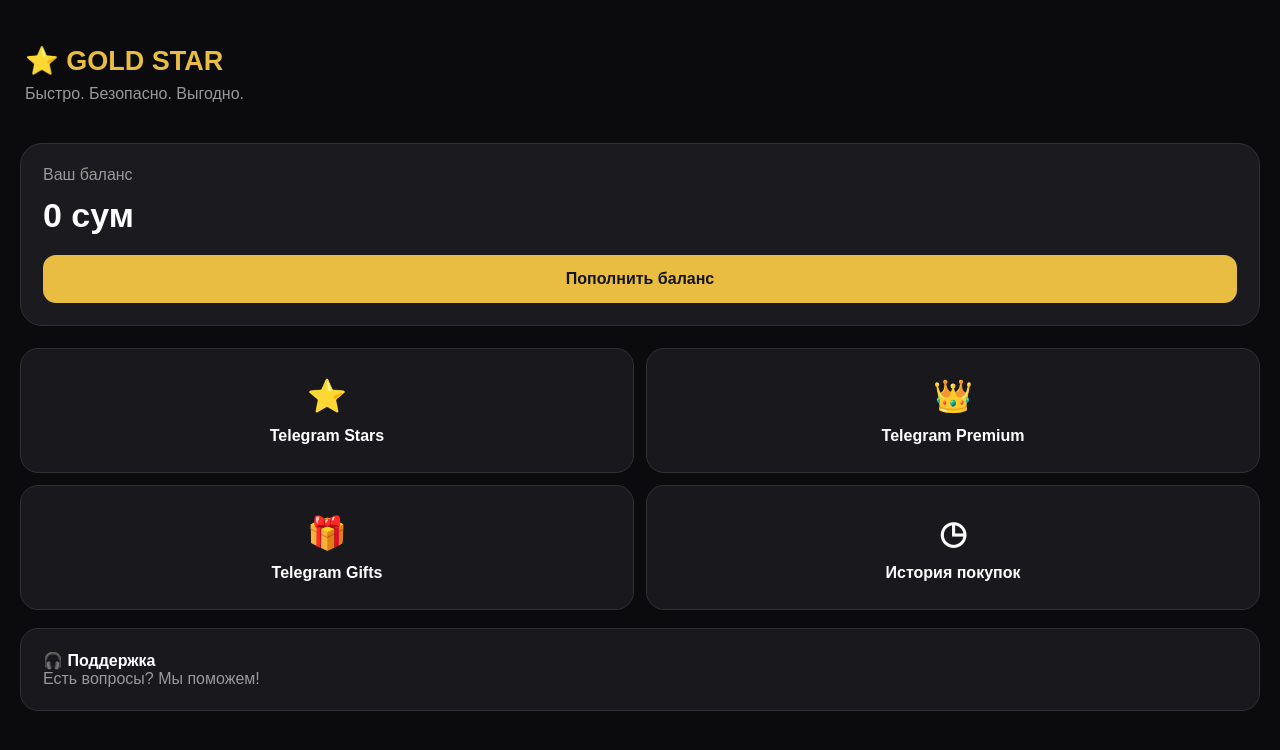
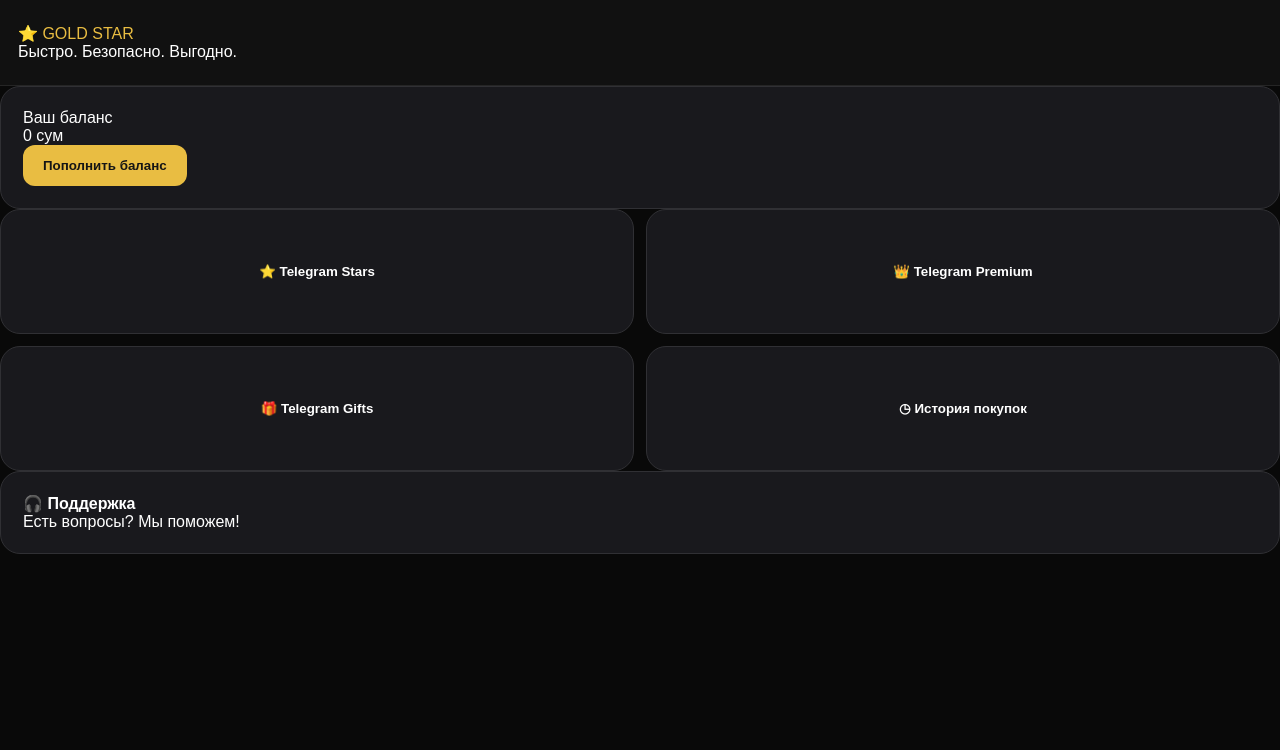
Before and after one commit to bohodirovfirdavs81-hash/gold-star-store, a plain HTML site: page index.html in a window 1280 px wide. Drawn offline with Linux system fonts and the light colour scheme.

Commit message:
Update index.html

```diff
--- a/index.html
+++ b/index.html
@@ -9,92 +9,47 @@
   <style>
 * {
   box-sizing: border-box;
+  margin: 0;
+  padding: 0;
 }
 
 body {
-      margin: 0;
-      padding: 20px;
-      background: #0b0b0d;
+  background: #090909;
   color: #ffffff;
   font-family: Arial, sans-serif;
 }
 
 header {
-      padding: 25px 5px;
+  padding: 24px 18px;
+  background: #111111;
+  border-bottom: 1px solid #252525;
 }
 
-    .logo {
-      color: #e9bd42;
-      font-size: 27px;
-      font-weight: bold;
-    }
-
-    .subtitle {
-      color: #999999;
-      margin-top: 8px;
-    }
-
-    .balance {
-      background: #1b1b1f;
-      border: 1px solid #303034;
-      border-radius: 22px;
-      padding: 22px;
-      margin: 15px 0 22px;
-    }
-
-    .muted {
-      color: #999999;
-    }
-
-    .amount {
-      font-size: 34px;
-      font-weight: bold;
-      margin: 12px 0 20px;
+h1, h2, h3 {
+  color: #ffffff;
 }
 
 button {
+  background: #e6b82e;
+  color: #111111;
+  border: none;
+  border-radius: 12px;
+  padding: 13px 20px;
+  font-weight: bold;
   cursor: pointer;
-      border: 0;
-      border-radius: 13px;
-      padding: 15px;
-      font-size: 16px;
-      font-weight: bold;
 }
 
-    .gold {
-      width: 100%;
-      background: #e9bd42;
-      color: #151515;
+.card {
+  background: #151515;
+  border: 1px solid #292929;
+  border-radius: 16px;
+  padding: 20px;
+  margin: 12px 0;
 }
 
-    .grid {
-      display: grid;
-      grid-template-columns: 1fr 1fr;
-      gap: 12px;
-    }
-
-    .item {
-      background: #19191d;
-      border: 1px solid #303034;
-      border-radius: 18px;
-      padding: 24px 8px;
-      text-align: center;
-      color: white;
-      min-height: 125px;
-    }
-
-    .emoji {
-      display: block;
-      font-size: 32px;
-      margin-bottom: 12px;
-    }
-
-    .support {
-      margin-top: 18px;
-      background: #19191d;
-      border: 1px solid #303034;
-      border-radius: 18px;
-      padding: 22px;
+a {
+  color: #e6b82e;
+  text-decoration: none;
 }
   </style>
 </head>
```
Lines whose indentation alone changed are shown as unchanged.
